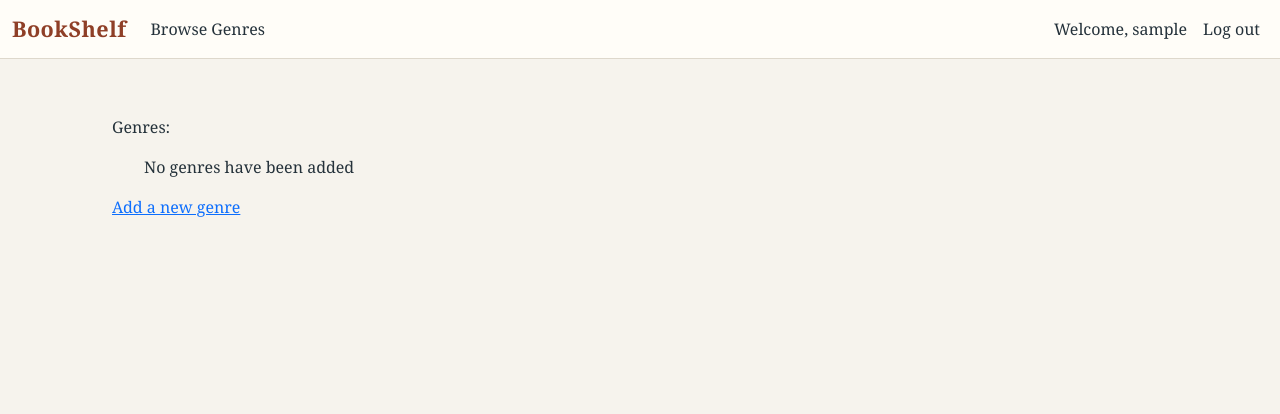
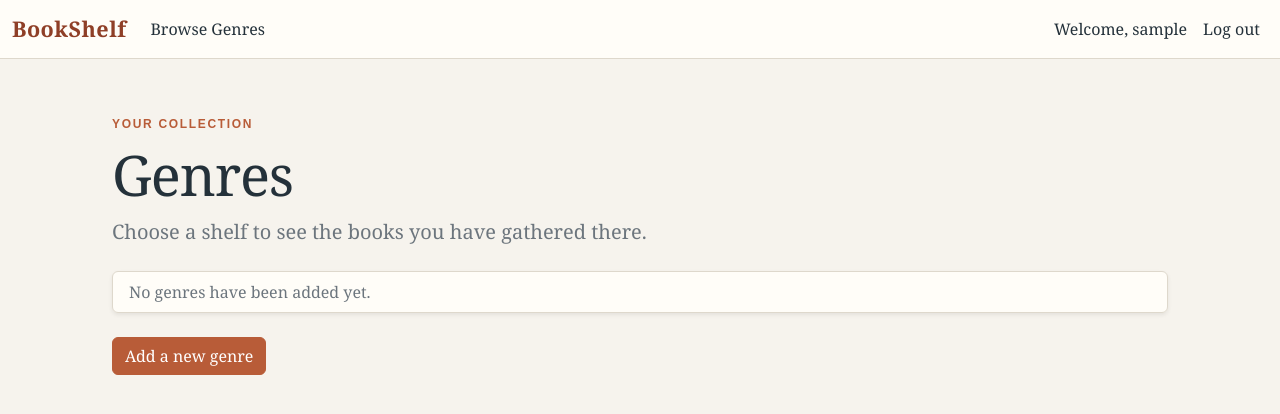
Before and after one commit to kalonjic34/book-shelf, a Django app: page /genres/ in a window 1280 px wide. Shown: the top 414 px of the page. Run offline with Django 5.2, Linux system fonts and the light colour scheme; the visitor is signed in with stand-in values (Sample User, id 1); data that the repository does not hold is empty; some libraries are stand-ins or nearby versions.

Commit message:
refactor genres template

```diff
--- a/book_library/templates/book_library/genres.html
+++ b/book_library/templates/book_library/genres.html
@@ -1,16 +1,23 @@
 {% extends "book_library/base.html" %}
+{% load django_bootstrap5 %}
+{% block page_header %}
+    <p class="eyebrow mb-2">Your collection</p>
+    <h1 class="display-4 mb-2">Genres</h1>
+    <p class="lead text-secondary mb-4">Choose a shelf to see the books you have gathered there.</p>
+{% endblock page_header %}
 
 {% block content %}
-    <p>Genres:</p>
-
-    <ul>
+    <ul class="list-group shadow-sm">
         {% for genre in genres %}
-            <li>
-                <a href="{% url "book_library:genre" genre.id %}">{{ genre.name }}</a>
+            <li class="list-group-item d-flex justify-content-between align-items-center">
+                <a class="text-decoration-none fw-semibold" href="{% url "book_library:genre" genre.id %}">{{ genre.name }}</a>
+                <span class="text-secondary">View shelf &rarr;</span>
             </li>
             {%empty%}
-                <p>No genres have been added</p>
+                <li class="list-group-item text-secondary">No genres have been added yet.</li>
         {% endfor %}
     </ul>
-    <a href="{% url "book_library:new_genre" %}">Add a new genre</a>
+    <div class="mt-4">
+        <a class="btn btn-primary" href="{% url "book_library:new_genre" %}">Add a new genre</a>
+    </div>
 {% endblock content %}
```
